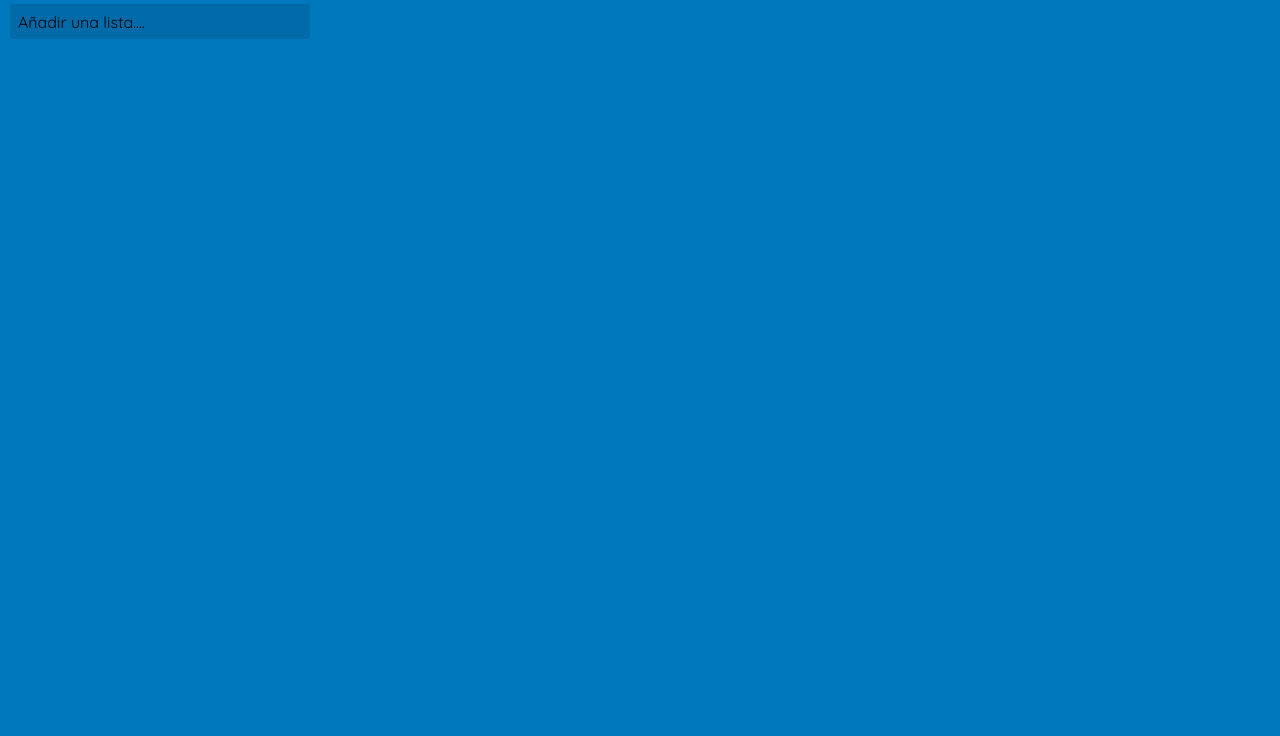
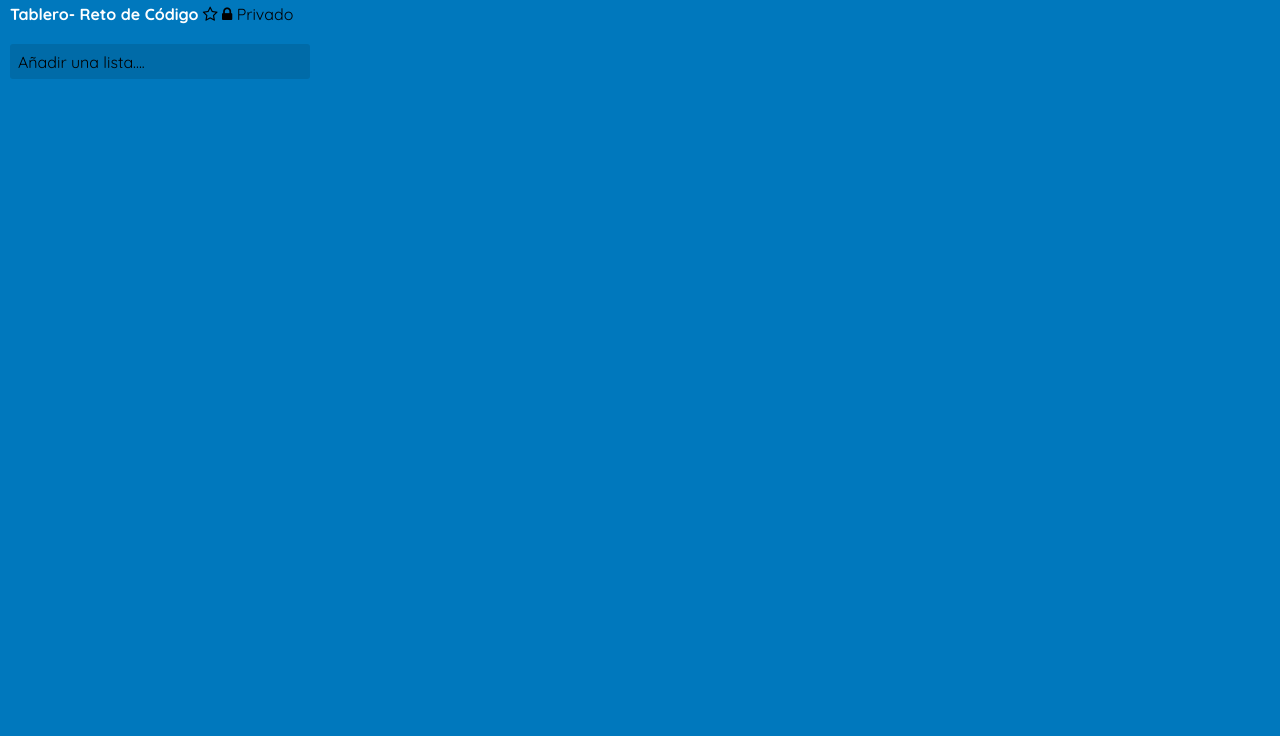
Before and after one commit to AraceliCumen/trello, a plain HTML site: page index.html in a window 1280 px wide. Shown: the part 64-800 px from the top of the page. Drawn offline with Linux system fonts and the light colour scheme.

Commit message:
Actualizando Estructura HTML y CSS de Proyecto

```diff
--- a/css/main.css
+++ b/css/main.css
@@ -86,6 +86,14 @@ main {
   padding: 10px;
 }
 
+main div p{
+  color: white;
+  display: inline-block;
+  margin-bottom: 20px;
+  font-weight: bold;
+}
+
+
 .input-pre-click {
   width: 300px;
   height: 35px;
--- a/index.html
+++ b/index.html
@@ -31,6 +31,11 @@
       </div>
     </header>
     <main id="main">
+      <div class="reference">
+        <p>Tablero- Reto de Código</p>
+        <span><i class="fa fa-star-o" aria-hidden="true"></i></span>
+        <span><i class="fa fa-lock" aria-hidden="true"></i> Privado</span>
+      </div>
       <div id="form" class="form-pre-click">
         <form action="index.html" method="post">
           <input type="text" id="input" class="input-pre-click" placeholder="Añadir una lista...." value="Añadir una lista....">
```
